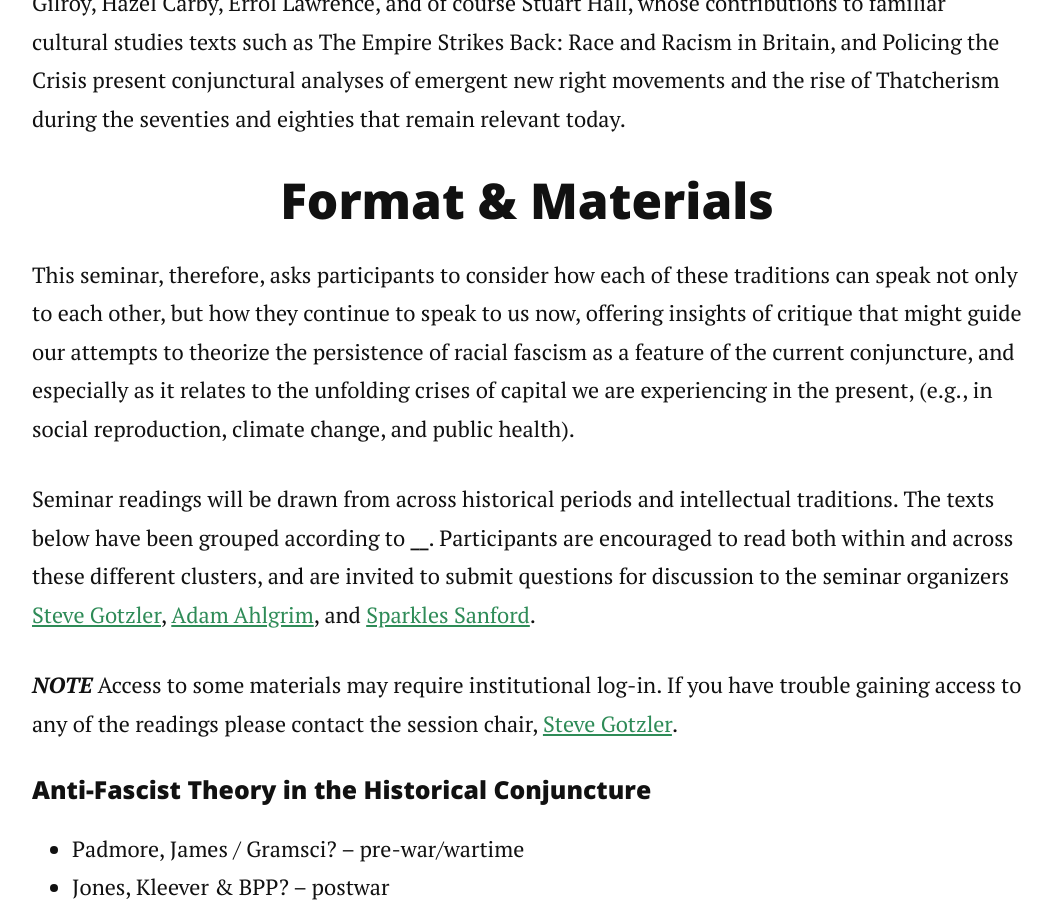
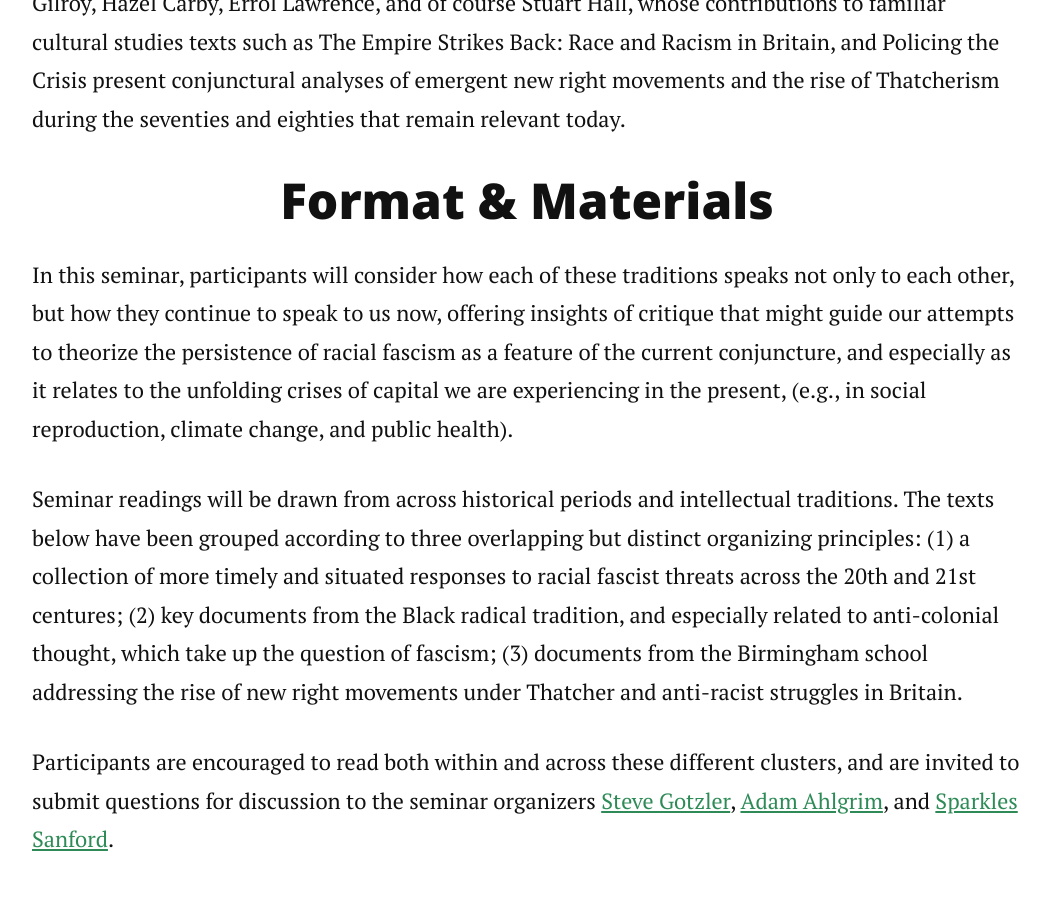
Before and after one commit to sgotzler/csa_reckoning, a Jekyll site: the page built from index.md, in a window 1280 px wide and 900 px high, scrolled down 1523 px. Shown: the whole window, without its empty margins (113-1165 px from the left). Built offline with Jekyll 4.4.1, drawn with Linux system fonts in a browser that asks for light colours; nearby versions of some CDN libraries; some of the changed text lies outside the part shown.

Commit message:
Update index.md
edits to copy

```diff
--- a/index.md
+++ b/index.md
@@ -24,9 +24,11 @@ In recent years,  these connections between Black radicalism and anti-fascism ha
   <h2>Format & Materials</h2>
 </div>
 
-This seminar, therefore, asks participants to consider how each of these traditions can speak not only to each other, but how they continue to speak to us now, offering insights of critique that might guide our attempts to theorize the persistence of racial fascism as a feature of the current conjuncture, and especially as it relates to the unfolding crises of capital we are experiencing in the present, (e.g., in social reproduction, climate change, and public health).
+In this seminar, participants will consider how each of these traditions speaks not only to each other, but how they continue to speak to us now, offering insights of critique that might guide our attempts to theorize the persistence of racial fascism as a feature of the current conjuncture, and especially as it relates to the unfolding crises of capital we are experiencing in the present, (e.g., in social reproduction, climate change, and public health).
 
-Seminar readings will be drawn from across historical periods and intellectual traditions. The texts below have been grouped according to ______. Participants are encouraged to read both within and across these different clusters, and are invited to submit questions for discussion to the seminar organizers [Steve Gotzler](mailto:sgotzler@andrew.cmu.edu), [Adam Ahlgrim](mailto:ahlgrima@duq.edu), and [Sparkles Sanford](mailto:38publishing@gmail.com).
+Seminar readings will be drawn from across historical periods and intellectual traditions. The texts below have been grouped according to three overlapping but distinct organizing principles: (1) a collection of more timely and situated responses to racial fascist threats across the 20th and 21st centures; (2) key documents from the Black radical tradition, and especially related to anti-colonial thought, which take up the question of fascism; (3) documents from the Birmingham school addressing the rise of new right movements under Thatcher and anti-racist struggles in Britain.
+
+Participants are encouraged to read both within and across these different clusters, and are invited to submit questions for discussion to the seminar organizers [Steve Gotzler](mailto:sgotzler@andrew.cmu.edu), [Adam Ahlgrim](mailto:ahlgrima@duq.edu), and [Sparkles Sanford](mailto:38publishing@gmail.com).
 
 ***NOTE*** Access to some materials may require institutional log-in. If you have trouble gaining access to any of the readings please contact the session chair, [Steve Gotzler](mailto:sgotzler@andrew.cmu.edu).
 
@@ -36,10 +38,10 @@ Seminar readings will be drawn from across historical periods and intellectual t
 - Wilson-Gilmore -- 90s?
 - Toscano -- C21
 
-#### Anti-Colonialism/Anti-Fascism
+#### Anti-Colonialism and/as Anti-Fascism
 - Black Radical Thought (i.e., Fanon, Cesaire, Robinson)
 
-#### Anti-Rascism, Anti-Fascism, and British Cultural Studies
+#### Thatcherism, Anti-Rascism, and British Cultural Studies
 - (e.g., Hall, Gilroy, Policing the Crisis)
 
 
```
